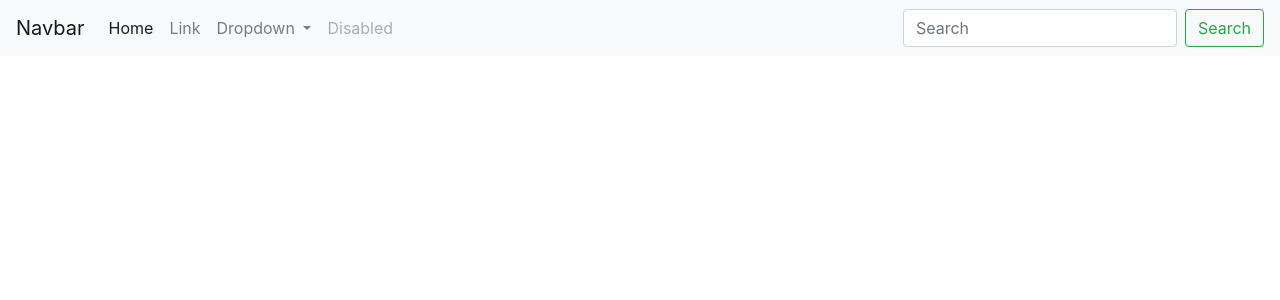
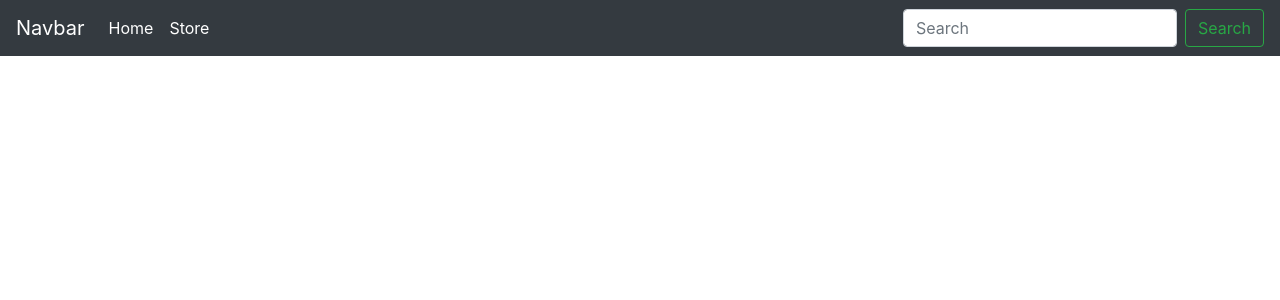
Before and after one commit to naheantarik/EShop_backend, a Python web app: template store/templates/base.html in a window 1280 px wide. Shown: the top 300 px of the page. Run offline with Jinja, Linux system fonts and the light colour scheme; the template is opened without the code that fills it, so the values that code supplies are empty; some libraries are stand-ins or nearby versions.

Commit message:
Initial commit

```diff
--- a/store/templates/navbar.html
+++ b/store/templates/navbar.html
@@ -1,4 +1,4 @@
-<nav class="navbar navbar-expand-lg navbar-light bg-light">
+<nav class="navbar navbar-expand-lg navbar-dark bg-dark">
   <a class="navbar-brand" href="#">Navbar</a>
   <button
     class="navbar-toggler"
@@ -19,30 +19,8 @@
           >Home <span class="sr-only">(current)</span></a
         >
       </li>
-      <li class="nav-item">
-        <a class="nav-link" href="#">Link</a>
-      </li>
-      <li class="nav-item dropdown">
-        <a
-          class="nav-link dropdown-toggle"
-          href="#"
-          id="navbarDropdown"
-          role="button"
-          data-toggle="dropdown"
-          aria-haspopup="true"
-          aria-expanded="false"
-        >
-          Dropdown
-        </a>
-        <div class="dropdown-menu" aria-labelledby="navbarDropdown">
-          <a class="dropdown-item" href="#">Action</a>
-          <a class="dropdown-item" href="#">Another action</a>
-          <div class="dropdown-divider"></div>
-          <a class="dropdown-item" href="#">Something else here</a>
-        </div>
-      </li>
-      <li class="nav-item">
-        <a class="nav-link disabled" href="#">Disabled</a>
+      <li class="nav-item active">
+        <a class="nav-link" href="#">Store <span class="sr-only"></span></a>
       </li>
     </ul>
     <form class="form-inline my-2 my-lg-0">
```
